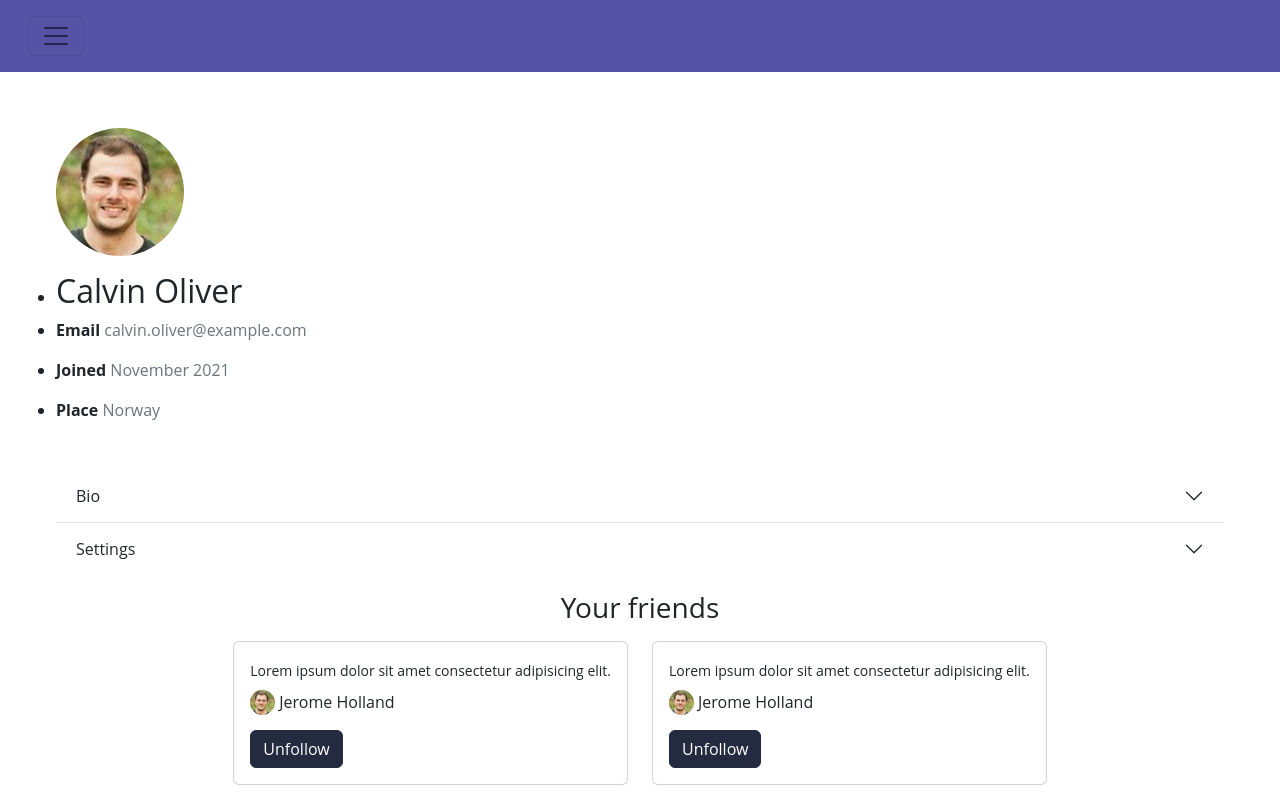
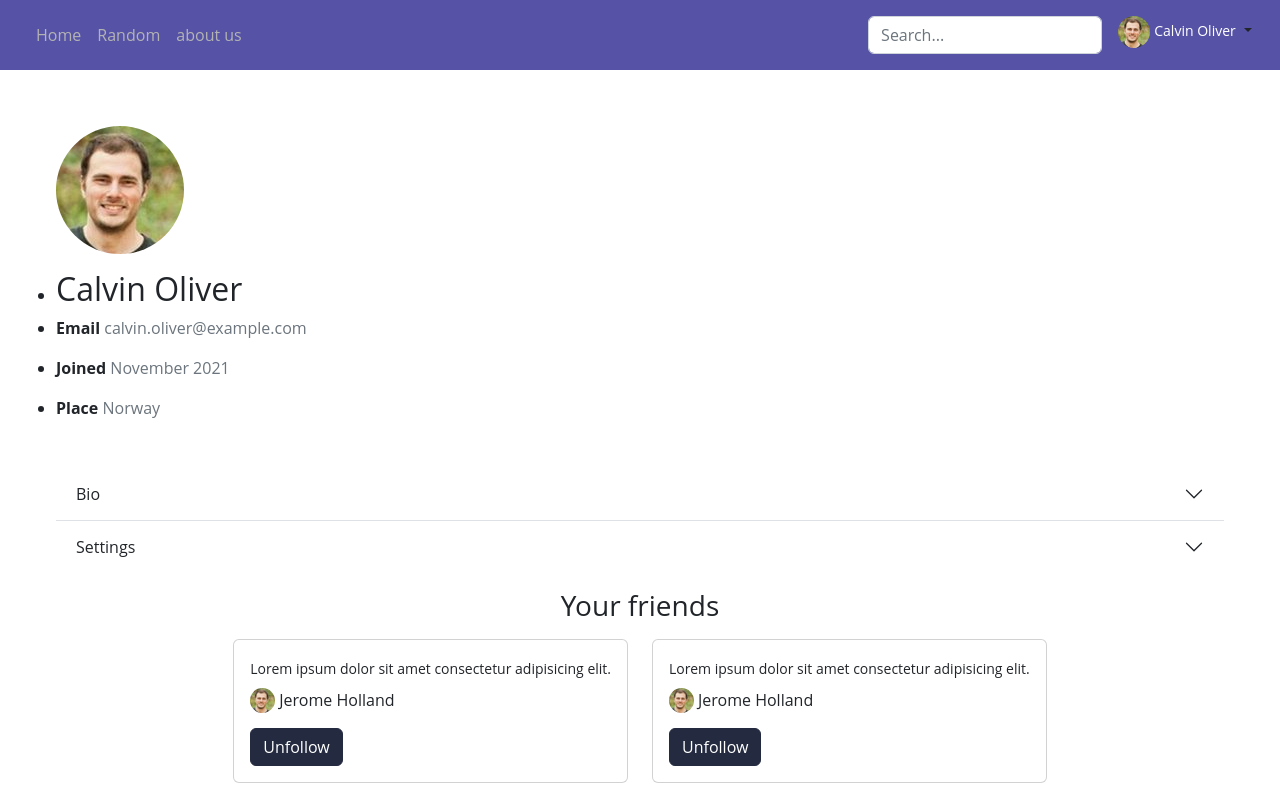
Before and after one commit to nexnic/Tiny-Living, a website: page profile.html in a window 1280 px wide. Shown: the top 800 px of the page. Drawn offline with nearby package versions, Linux system fonts and the light colour scheme; a web font is replaced by a local one.

Commit message:
Update navbar
Last update on nav

```diff
--- a/profile.html
+++ b/profile.html
@@ -19,45 +19,31 @@
 
 <body>
   <header>
-    <nav class="navbar  p-3 mb-3 bg-secondary">
+    <nav class="navbar navbar-expand-lg p-3 mb-3 bg-secondary">
       <div class="container-fluid">
           <button class="navbar-toggler" data-bs-toggle="collapse" data-bs-target="#navbar">
-          <span class="navbar-toggler-icon"></span>
+              <span class="navbar-toggler-icon text-white"></span>
           </button>
-        <div class="navbar-collapse collapse" id="navbar">
+          <div class="navbar-collapse collapse justify-content-between" id="navbar">
             <ul class="navbar-nav text-center">
-            <li><a href="#" class="nav-link px-2 link-light active">Home</a></li>
-            <li class="">
-              <hr class="border border-white border-1">
-            </li>
-            <li><a href="#" class="nav-link px-2 link-light">Random</a></li>
-            <li class="">
-              <hr class="border border-white border-1">
-            </li>
-            <li><a href="#" class="nav-link px-2 link-light">about us</a></li>
-            <li class="">
-              <hr class="border border-white border-1">
-            </li>
+              <li><a href="./home.html" class="custom-link px-2">Home</a></li>
+              <li><a href="#" class="custom-link px-2">Random</a></li>
+              <li><a href="#" class="custom-link px-2">about us</a></li>
             </ul>
-          <div class="d-flex flex-wrap justify-content-center">
+            <div class="d-flex flex-wrap justify-content-sm-center">
               <form class="col-12 col-lg-auto mb-3 mb-lg-0 me-lg-3" role="search">
                 <input type="search" class="form-control" placeholder="Search..." aria-label="Search">
               </form>
               <div class="dropdown">
-              <a href="#" class="d-block link-dark text-decoration-none dropdown-toggle" data-bs-toggle="dropdown"
-                aria-expanded="false">
-                <img src="./assets/images/userprofile.jpg" width="32" height="32" class="rounded-circle"
-                  alt="Image of User Profile">
+                <a href="#" class="d-block link-dark text-decoration-none dropdown-toggle" data-bs-toggle="dropdown" aria-expanded="false">
+                  <img src="./assets/images/userprofile.jpg" width="32" height="32" class="rounded-circle" alt="Image of User Profile">
+                  <small class="text-white">Calvin Oliver</small>
                 </a>
                 <ul class="dropdown-menu dropdown-menu-end dropdown-menu-lg-end text-small shadow">
                   <li><a class="dropdown-item" href="/profile.html">Profile</a></li>
-                <li>
-                  <hr class="dropdown-divider">
-                </li>
+                  <li><hr class="dropdown-divider"></li>
                   <li><a class="dropdown-item" href="#">Message</a></li>
-                <li>
-                  <hr class="dropdown-divider">
-                </li>
+                  <li><hr class="dropdown-divider"></li>
                   <li><a class="dropdown-item" href="./index.html">Sign out</a></li>
                 </ul>
             </div>
```
Also changed, not shown: home.html (+4 -3 lines), dist/script/base.js. Lines whose indentation alone changed are shown as unchanged.
